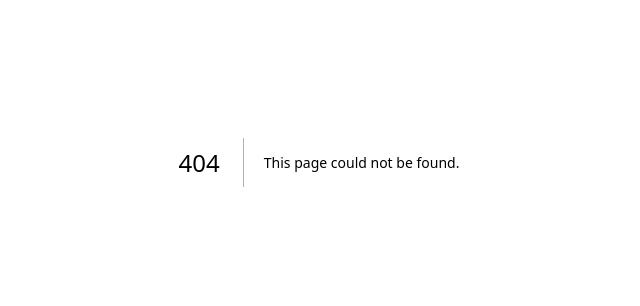
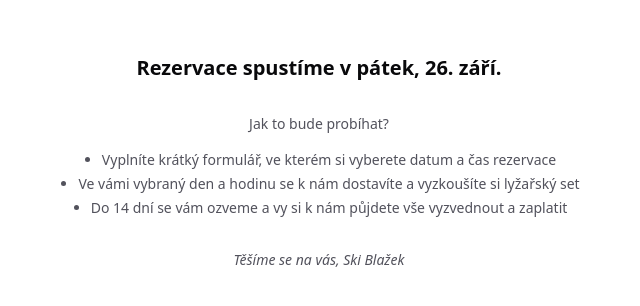
Before and after one commit to david-stafa/ski-reservation, a Next.js app: page /countdown in a window 1280 px wide. Before the commit this address had no page. Shown: the part 238-544 px from the top of the page, without its empty margins (321-961 px from the left). Built offline with nearby package versions, Linux system fonts and the light colour scheme.

Commit message:
feat: add redirect in middleware till 26.9. 8 p.m.

```diff
--- /dev/null
+++ b/src/app/countdown/page.tsx
@@ -0,0 +1,29 @@
+const Countdown = () => {
+  return (
+    <div className="w-full h-[100dvh] flex flex-col items-center justify-center gap-4 p-2">
+      <h1 className="text-xl font-semibold mb-4">
+        Rezervace spustíme v pátek, 26. září.
+      </h1>
+      <p className="text-sm text-zinc-600">Jak to bude probíhat?</p>
+      <ul className="list-disc pl-5 text-sm text-zinc-600 flex flex-col gap-1 justify-center items-center">
+        <li>
+          Vyplníte krátký formulář, ve kterém si vyberete datum a čas rezervace
+        </li>
+        <li>
+          Ve vámi vybraný den a hodinu se k nám dostavíte a vyzkoušíte si
+          lyžařský set
+        </li>
+        <li>
+          Do 14 dní se vám ozveme a vy si k nám půjdete vše vyzvednout a
+          zaplatit
+        </li>
+      </ul>
+
+      <p className="text-sm text-zinc-600 italic mt-4">
+        Těšíme se na vás, Ski Blažek
+      </p>
+    </div>
+  );
+};
+
+export default Countdown;
--- a/src/middleware.ts
+++ b/src/middleware.ts
@@ -1,6 +1,7 @@
 import { NextRequest, NextResponse } from "next/server";
 import { decrypt } from "@/lib/session";
 import { JWTPayload } from "jose";
+import { DateTime } from "luxon";
 
 // 1. Specify protected and public routes
 const protectedRoutes = ["/admin"];
@@ -9,6 +10,13 @@ const protectedRoutes = ["/admin"];
 export default async function middleware(req: NextRequest) {
   // 2. Check if the current route is protected or public
   const path = req.nextUrl.pathname;
+
+  if (
+    DateTime.local() <= DateTime.local(2025, 9, 26, 8, 0) &&
+    path !== "/countdown"
+  ) {
+    return NextResponse.redirect(new URL("/countdown", req.nextUrl));
+  }
 
   // Skip logging for Chrome DevTools and favicon requests
   if (!path.includes(".well-known") && !path.includes("favicon")) {
```
